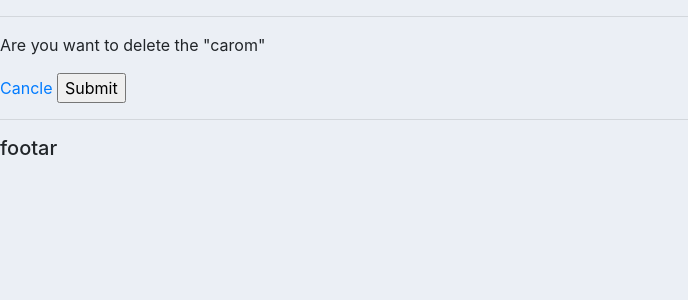
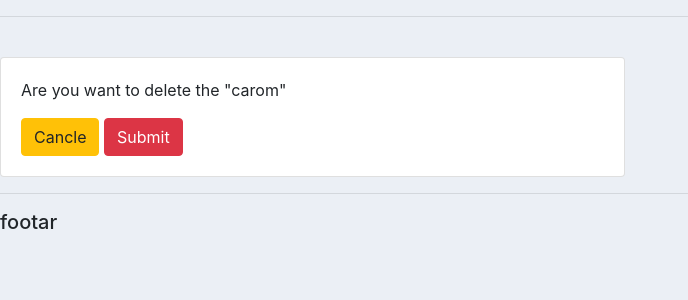
Before and after one commit to RamolaShishupal/facebook, a Django app: page /delete_order/2 in a window 1280 px wide. Shown: the part 80-380 px from the top of the page, without its empty margins (0-688 px from the left). Run offline with Django 3.2, Linux system fonts and the light colour scheme; data comes from the database, SQL or seed files in the repository; some libraries are stand-ins or nearby versions.

Commit message:
1 change

```diff
--- a/templates/accounts/customer.html
+++ b/templates/accounts/customer.html
@@ -65,8 +65,8 @@
                     <th>{{ order.product.category }}</th>
                     <th>{{ order.date_created }}</th>
                     <th>{{ order.status }}</th>
-                    <th><a class="btn btn-sm btn-info" href="">Update</a> </th>
-                    <th><a class="btn btn-sm btn-danger" href="">Delete</a> </th>
+                    <td><a class="btn btn-sm btn-info"href="{% url 'update_order' order.id %}">Update</a> </td>
+                        <td><a class="btn btn-sm btn-danger"href="{% url 'delete_order' order.id%}">Delete</a> </td>
 
 
 
--- a/templates/accounts/delete.html
+++ b/templates/accounts/delete.html
@@ -1,14 +1,23 @@
 {% extends 'accounts/main.html' %}
 {% load static %}
 {% block content %}
-    <p>Are you want to delete the "{{ item }}"</p>
+    <br>
+    <div class="row">
+    <div class="col-md-6">
+        <div class="card card-body">
+             <p >Are you want to delete the "{{ item }}"</p>
     <form action="{% url 'delete_order' item.id %}" method="POST">
     {% csrf_token %}
 
-    <a href="{% url 'home' %}">Cancle</a>
-    <input name="Confirm" type="submit">
+    <a class="btn btn-warning" href="{% url 'home' %}">Cancle</a>
+    <input class="btn btn-danger" name="Confirm" type="submit">
 
     </form>
 
+        </div>
+    </div>
+    </div>
+
+
 
 {% endblock %}
--- a/templates/accounts/order_form.html
+++ b/templates/accounts/order_form.html
@@ -2,12 +2,18 @@
 {% extends 'accounts/main.html' %}
 {% load static %}
 {% block content %}
+     <div class="row">
+    <div class="col-md-6">
+        <div class="card card-body">
     <form action="" method="POST">
     {% csrf_token %}
         {{ form }}
     <input type="submit" name="Submit">
 
     </form>
+        </div>
+    </div>
+     </div>
 
 
 {% endblock %}
```
